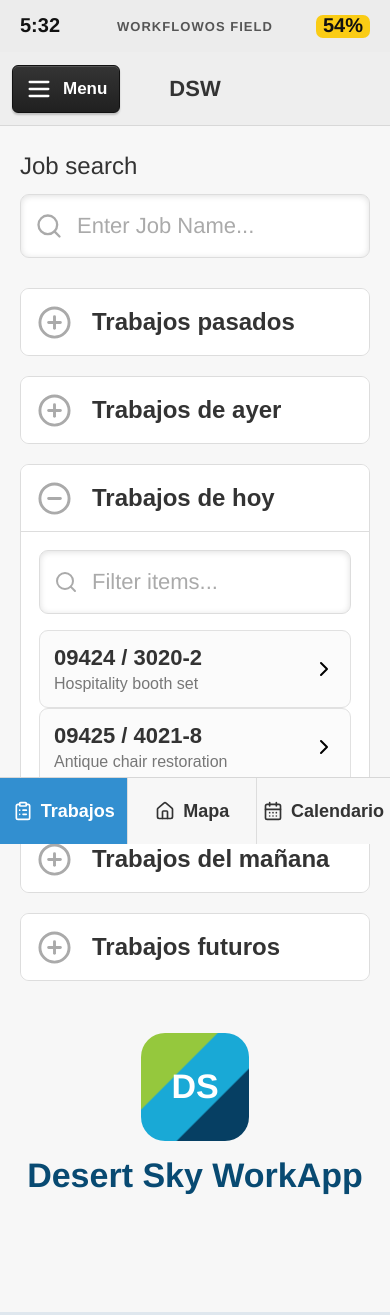
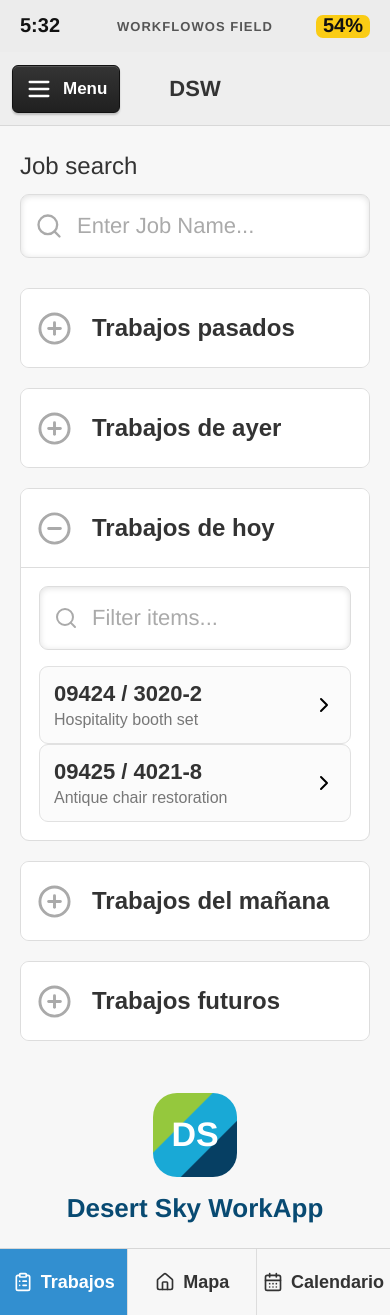
Before and after one commit to HeHAims/desertskyworkapp, a React (Vite) app: page / in a window 390 px wide. Built offline with nearby package versions, Linux system fonts and the light colour scheme.

Commit message:
Fix mobile demo shell layout

```diff
--- a/src/styles.css
+++ b/src/styles.css
@@ -17,6 +17,11 @@ body {
   background: #e9eef3;
 }
 
+#root {
+  min-height: 100vh;
+  padding: 24px 0;
+}
+
 button,
 input,
 textarea {
@@ -25,24 +30,25 @@ textarea {
 
 .mobile-shell {
   position: relative;
-  min-height: 100vh;
-  max-width: 980px;
+  display: flex;
+  flex-direction: column;
+  min-height: calc(100vh - 48px);
+  max-width: 430px;
   margin: 0 auto;
   background: #f7f7f7;
   box-shadow: 0 0 0 1px rgba(15, 23, 42, 0.08), 0 30px 80px rgba(15, 23, 42, 0.18);
   overflow-x: hidden;
-  padding-bottom: 92px;
 }
 
 .status-bar {
   display: grid;
   grid-template-columns: 1fr auto 1fr;
   align-items: center;
-  height: 64px;
-  padding: 0 42px;
+  height: 52px;
+  padding: 0 20px;
   background: #ececec;
   color: #111;
-  font-size: 24px;
+  font-size: 20px;
   font-weight: 800;
 }
 
@@ -69,15 +75,15 @@ textarea {
   grid-template-columns: 1fr auto 1fr;
   align-items: center;
   gap: 12px;
-  min-height: 96px;
+  min-height: 74px;
   border-bottom: 1px solid #d8d8d8;
   background: #eeeeee;
-  padding: 14px 12px;
+  padding: 10px 12px;
 }
 
 .phone-header strong {
   color: #333;
-  font-size: 28px;
+  font-size: 22px;
   font-weight: 900;
   text-align: center;
 }
@@ -88,14 +94,14 @@ textarea {
   justify-content: center;
   gap: 10px;
   width: fit-content;
-  min-height: 58px;
+  min-height: 48px;
   border: 1px solid #111;
   border-radius: 6px;
   background: linear-gradient(#343434, #202020);
   box-shadow: inset 0 1px 0 rgba(255, 255, 255, 0.16), 0 2px 2px rgba(0, 0, 0, 0.2);
   color: #fff;
-  padding: 10px 16px;
-  font-size: 24px;
+  padding: 8px 12px;
+  font-size: 17px;
   font-weight: 900;
 }
 
@@ -108,7 +114,8 @@ textarea {
 }
 
 .screen-body {
-  padding: 36px 38px 28px;
+  flex: 1;
+  padding: 28px 20px 24px;
 }
 
 .search-label,
@@ -117,7 +124,7 @@ textarea {
 .notes-modal label {
   display: block;
   color: #333;
-  font-size: 30px;
+  font-size: 24px;
   line-height: 1.1;
   margin-bottom: 14px;
 }
@@ -143,7 +150,7 @@ textarea {
   min-height: 64px;
   color: #aaa;
   padding: 0 14px;
-  font-size: 28px;
+  font-size: 22px;
 }
 
 .group-stack {
@@ -168,9 +175,9 @@ textarea {
   border: 0;
   background: #fff;
   color: #333;
-  padding: 12px 22px;
+  padding: 12px 16px;
   text-align: left;
-  font-size: 30px;
+  font-size: 24px;
   font-weight: 900;
 }
 
@@ -181,7 +188,7 @@ textarea {
 
 .group-content {
   border-top: 1px solid #ddd;
-  padding: 20px 38px;
+  padding: 18px;
 }
 
 .filter-box {
@@ -227,13 +234,13 @@ textarea {
 }
 
 .demo-logo strong {
-  font-size: 34px;
+  font-size: 26px;
 }
 
 .logo-triangle {
   display: grid;
-  height: 108px;
-  width: 108px;
+  height: 84px;
+  width: 84px;
   place-items: center;
   border-radius: 24px;
   background: linear-gradient(135deg, #95c83d 0 35%, #19a9d6 36% 66%, #063f63 67%);
@@ -256,25 +263,25 @@ textarea {
   min-height: 60px;
   padding: 14px 18px;
   color: #a8a8ff;
-  font-size: 28px;
+  font-size: 22px;
 }
 
 .large-input {
   min-height: 130px;
   padding: 16px 18px;
   color: #555;
-  font-size: 24px;
+  font-size: 22px;
 }
 
 .two-col {
   display: grid;
-  grid-template-columns: 1fr 1fr;
+  grid-template-columns: 1fr;
   gap: 24px;
 }
 
 .quick-actions {
   display: grid;
-  grid-template-columns: repeat(3, 1fr);
+  grid-template-columns: 1fr;
   gap: 12px;
   margin-top: 12px;
 }
@@ -296,14 +303,13 @@ textarea {
 }
 
 .bottom-tabs {
-  position: fixed;
-  left: 50%;
+  position: sticky;
   bottom: 0;
   z-index: 20;
   display: grid;
   grid-template-columns: repeat(3, 1fr);
-  width: min(980px, 100vw);
-  transform: translateX(-50%);
+  width: 100%;
+  margin-top: auto;
   border-top: 1px solid #d7d7d7;
   background: #f5f5f5;
 }
@@ -313,12 +319,12 @@ textarea {
   align-items: center;
   justify-content: center;
   gap: 8px;
-  min-height: 76px;
+  min-height: 66px;
   border: 0;
   border-right: 1px solid #ddd;
   background: #f7f7f7;
   color: #333;
-  font-size: 24px;
+  font-size: 18px;
   font-weight: 900;
 }
 
@@ -341,7 +347,7 @@ textarea {
 .waiver-body h2 {
   margin: 0 0 36px;
   color: #333;
-  font-size: 44px;
+  font-size: 36px;
   line-height: 1;
 }
 
@@ -355,7 +361,7 @@ textarea {
   color: #333;
   margin: 0 auto 20px;
   padding: 14px 24px;
-  font-size: 30px;
+  font-size: 23px;
   font-weight: 900;
 }
 
@@ -370,7 +376,7 @@ textarea {
   min-height: 62px;
   padding: 8px 18px;
   color: #333;
-  font-size: 26px;
+  font-size: 22px;
   overflow: hidden;
 }
 
@@ -392,7 +398,7 @@ textarea {
 
 .photo-placeholder {
   display: grid;
-  min-height: 560px;
+  min-height: 420px;
   place-items: center;
   align-content: center;
   gap: 10px;
@@ -404,14 +410,14 @@ textarea {
 }
 
 .photo-placeholder strong {
-  font-size: 28px;
+  font-size: 24px;
 }
 
 .photo-placeholder span,
 .waiver-body p {
   max-width: 560px;
   color: #555;
-  font-size: 22px;
+  font-size: 18px;
 }
 
 .complete-button {
@@ -431,7 +437,7 @@ textarea {
   align-content: center;
   gap: 14px;
   color: #aaa;
-  font-size: 28px;
+  font-size: 22px;
 }
 
 .modal-scrim {
@@ -445,7 +451,7 @@ textarea {
 }
 
 .notes-modal {
-  width: min(860px, calc(100vw - 48px));
+  width: min(420px, calc(100vw - 48px));
   border-radius: 8px;
   background: #fff;
   box-shadow: 0 18px 60px rgba(0, 0, 0, 0.28);
@@ -462,35 +468,36 @@ textarea {
 .notes-modal h2 {
   margin: 0 0 32px;
   color: #333;
-  font-size: 48px;
+  font-size: 36px;
   font-weight: 400;
 }
 
 .notes-modal textarea {
   display: block;
   width: 100%;
-  min-height: 420px;
+  min-height: 300px;
   border: 1px solid #e2e2e2;
   border-radius: 9px;
   resize: vertical;
   padding: 16px;
-  font-size: 24px;
+  font-size: 22px;
 }
 
 .modal-actions {
   display: flex;
-  justify-content: flex-end;
+  justify-content: stretch;
   gap: 12px;
   margin-top: 42px;
 }
 
 .modal-actions button {
-  min-width: 150px;
+  flex: 1;
+  min-width: 0;
   min-height: 64px;
   border: 0;
   border-radius: 8px;
   color: #fff;
-  font-size: 27px;
+  font-size: 22px;
   font-weight: 900;
 }
 
@@ -503,99 +510,17 @@ textarea {
 }
 
 @media (max-width: 720px) {
+  #root {
+    padding: 0;
+  }
+
   .mobile-shell {
     max-width: none;
+    min-height: 100vh;
     box-shadow: none;
-  }
-
-  .status-bar {
-    height: 52px;
-    padding: 0 20px;
-    font-size: 20px;
-  }
-
-  .phone-header {
-    min-height: 74px;
-    padding: 10px 12px;
-  }
-
-  .phone-header strong {
-    font-size: 22px;
-  }
-
-  .dark-action {
-    min-height: 48px;
-    padding: 8px 12px;
-    font-size: 17px;
-  }
-
-  .screen-body {
-    padding: 28px 20px 24px;
-  }
-
-  .search-label,
-  .form-row label,
-  .photo-label,
-  .notes-modal label {
-    font-size: 24px;
-  }
-
-  .group-heading {
-    min-height: 66px;
-    font-size: 24px;
-    padding: 10px 16px;
-  }
-
-  .group-content {
-    padding: 18px;
-  }
-
-  .search-box,
-  .filter-box,
-  .readonly-input,
-  .large-input {
-    font-size: 22px;
-  }
-
-  .two-col,
-  .quick-actions {
-    grid-template-columns: 1fr;
-  }
-
-  .bottom-tabs button {
-    min-height: 66px;
-    font-size: 18px;
-  }
-
-  .photos-body h2,
-  .waiver-body h2 {
-    font-size: 36px;
   }
 
   .file-button {
     width: 100%;
-    font-size: 23px;
-  }
-
-  .photo-placeholder {
-    min-height: 420px;
-  }
-
-  .notes-modal h2 {
-    font-size: 36px;
-  }
-
-  .notes-modal textarea {
-    min-height: 300px;
-  }
-
-  .modal-actions {
-    justify-content: stretch;
-  }
-
-  .modal-actions button {
-    flex: 1;
-    min-width: 0;
-    font-size: 22px;
   }
 }
```
